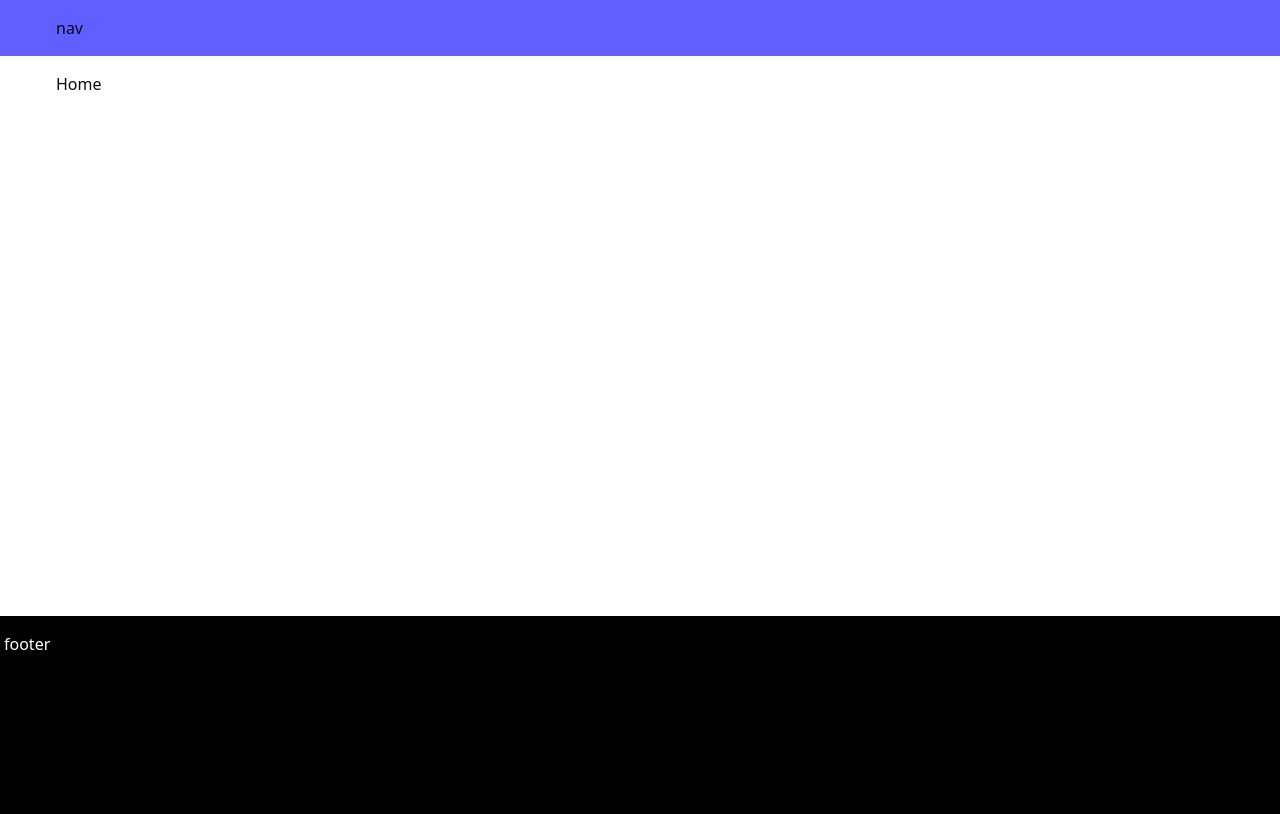
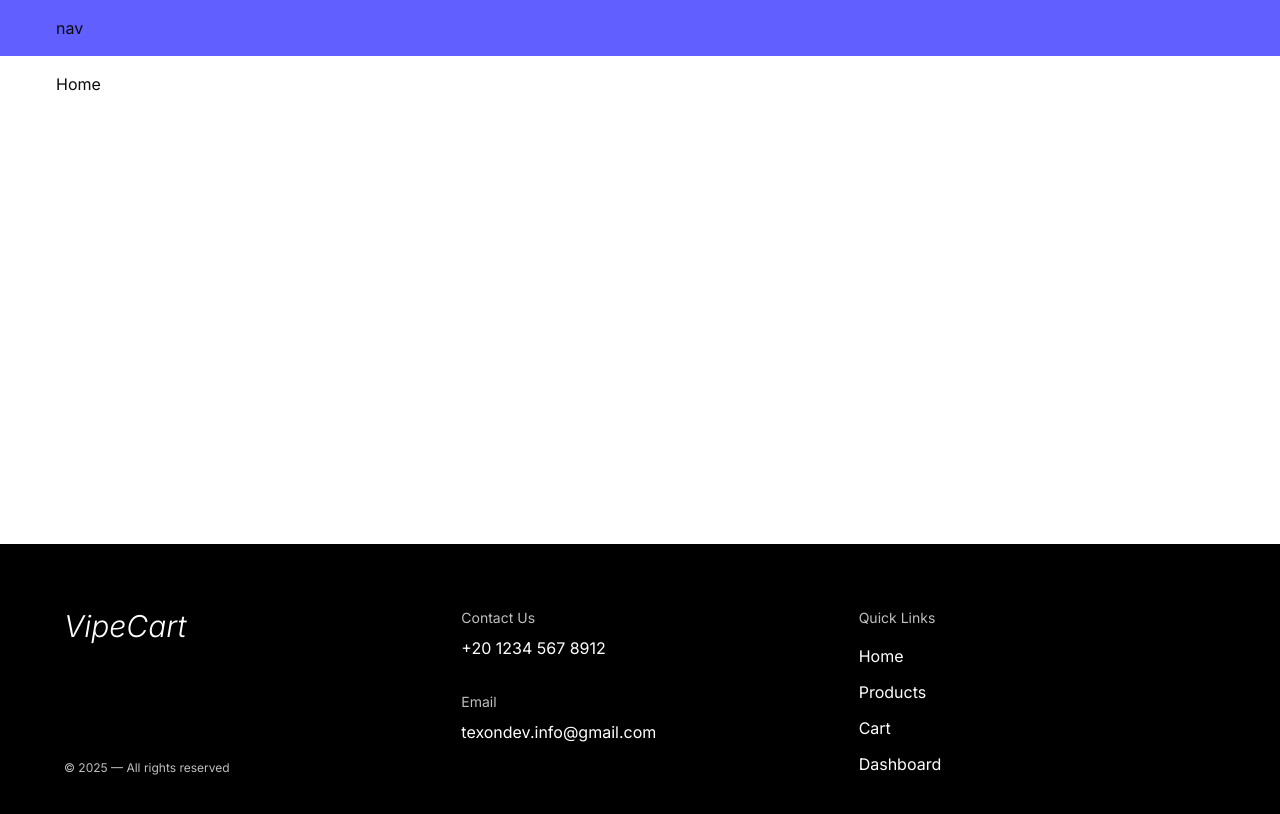
Before and after one commit to Texon-io/Texon-ecommerce, a React (Vite) app: page / in a window 1280 px wide. Shown: the top 814 px of the page. Built offline with nearby package versions, Linux system fonts and the light colour scheme.

Commit message:
feat: footer

```diff
--- /dev/null
+++ b/src/components/ui/FooterLinks.jsx
@@ -0,0 +1,19 @@
+import {Link} from "react-router-dom";
+
+function FooterLinks() {
+    const links = [
+        { name: "Home", to: "/" },
+        { name: "Products", to: "/products" },
+        { name: "Cart", to: "/cart" },
+        { name: "Dashboard", to: "/dashboard" },
+    ];
+    return (
+        <ul className={`flex flex-col gap-3`}>
+            {links.map((link) => (
+                <Link to={link.to} as={"li"} key={link.name} className={`capitalize underline-offset-4 hover:underline hover:translate-x-1 transition-all duration-500`}>{link.name}</Link>
+            ))}
+        </ul>
+    )
+}
+
+export default FooterLinks;
--- /dev/null
+++ b/src/components/ui/Logo.jsx
@@ -0,0 +1,11 @@
+import {Link} from "react-router-dom";
+
+function Logo({className ="", props}) {
+    return (
+        <Link to={"/"} as={"h6"} className={`text-3xl italic font-light ${className}`}
+            {...props}
+        >VipeCart</Link>
+    )
+}
+
+export default Logo;
--- a/src/index.css
+++ b/src/index.css
@@ -1,3 +1,4 @@
+@import url('https://fonts.googleapis.com/css2?family=Inter:ital,opsz,wght@0,14..32,100..900;1,14..32,100..900&display=swap');
 @import "tailwindcss";
 
 @theme{
@@ -6,6 +7,21 @@
     --color-brand-black: #2E2F33;
     --color-brand-white: #FFFFFF;
     --color-brand-gray: #686A74;
+}
+
+/* main Styles */
+
+html{
+    scroll-behavior: smooth;
+    font-family: 'Inter', sans-serif;
+}
+
+.p-muted{
+    @apply tracking-tighter text-gray-500;
+}
+
+.flex-center {
+    @apply flex justify-center items-center;
 }
 
 /* Scrollbar */
--- a/src/layout/Footer.jsx
+++ b/src/layout/Footer.jsx
@@ -1,7 +1,51 @@
+import Logo from "../components/ui/Logo.jsx";
+import FooterLinks from "../components/ui/FooterLinks.jsx";
+
+const currentYear = new Date().getFullYear();
+
 function Footer() {
     return (
-        <footer className={`bg-black w-full h-56 p-4 text-white px-1`}>footer</footer>
-    )
+        <footer className="bg-black text-white py-10 md:py-16 px-6 md:px-14">
+            <div className="max-w-6xl mx-auto grid grid-cols-1 md:grid-cols-3 gap-10">
+                {/* Logo & Copyright */}
+                <div className="flex flex-col justify-between">
+                    <Logo />
+                    <p className="text-xs opacity-75 mt-8">
+                        &copy; {currentYear} — All rights reserved
+                    </p>
+                </div>
+
+                {/* Contact Info */}
+                <div className="space-y-8">
+                    <div>
+                        <h3 className="text-sm opacity-75 mb-2">Contact Us</h3>
+                        <a
+                            href="tel:+2012345678912"
+                            className="block font-normal hover:underline focus:underline"
+                        >
+                            +20 1234 567 8912
+                        </a>
+                    </div>
+
+                    <div>
+                        <h3 className="text-sm opacity-75 mb-2">Email</h3>
+                        <a
+                            href="mailto:texondev.info@gmail.com"
+                            className="block font-normal hover:underline focus:underline"
+                        >
+                            texondev.info@gmail.com
+                        </a>
+                    </div>
+                </div>
+
+                {/* Navigation Links */}
+                <div>
+                    <h3 className="text-sm opacity-75 mb-4">Quick Links</h3>
+                    <FooterLinks />
+                </div>
+            </div>
+        </footer>
+    );
 }
 
 export default Footer;
--- a/src/layout/MainLayout.jsx
+++ b/src/layout/MainLayout.jsx
@@ -11,7 +11,7 @@ export default function MainLayout({ children }) {
                 position={"top-right"}
             />
             <Navbar />
-            <main className="flex-1 container px-14 py-8">
+            <main className="flex-1 container px-7 md:px-14 py-8">
                 {children}
             </main>
             <Footer />
--- a/src/layout/Navbar.jsx
+++ b/src/layout/Navbar.jsx
@@ -1,6 +1,6 @@
 function Navbar() {
     return (
-        <nav className={`bg-black fixed top-0 right-0 left-0 bg-indigo-500 px-14 py-4`}>nav</nav>
+        <nav className={`bg-black fixed top-0 right-0 left-0 bg-indigo-500 px-7 md:px-14 py-4`}>nav</nav>
     )
 }
 
```
